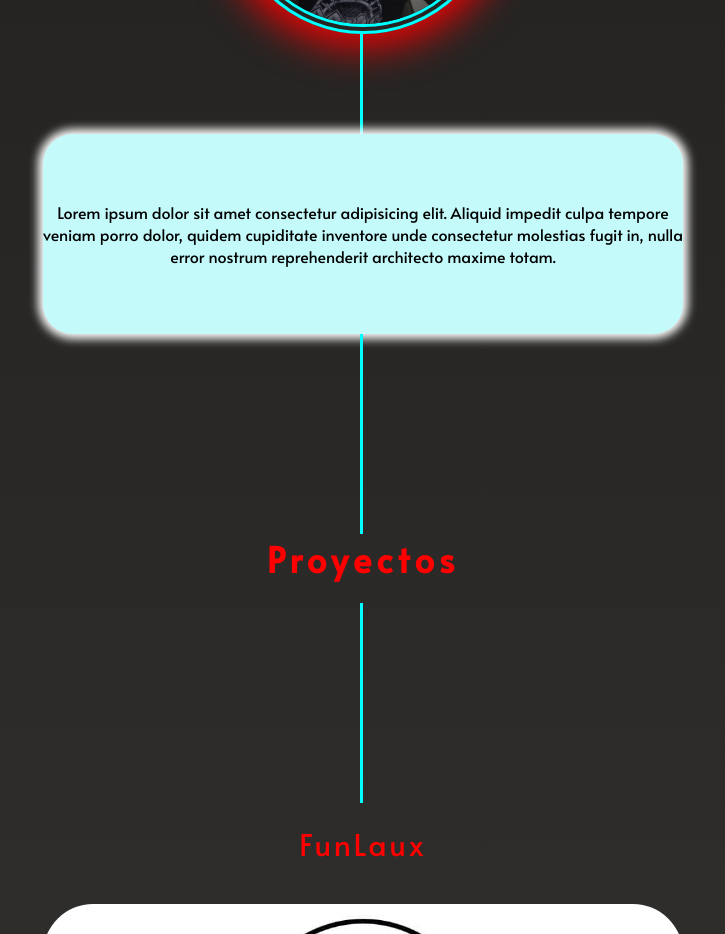
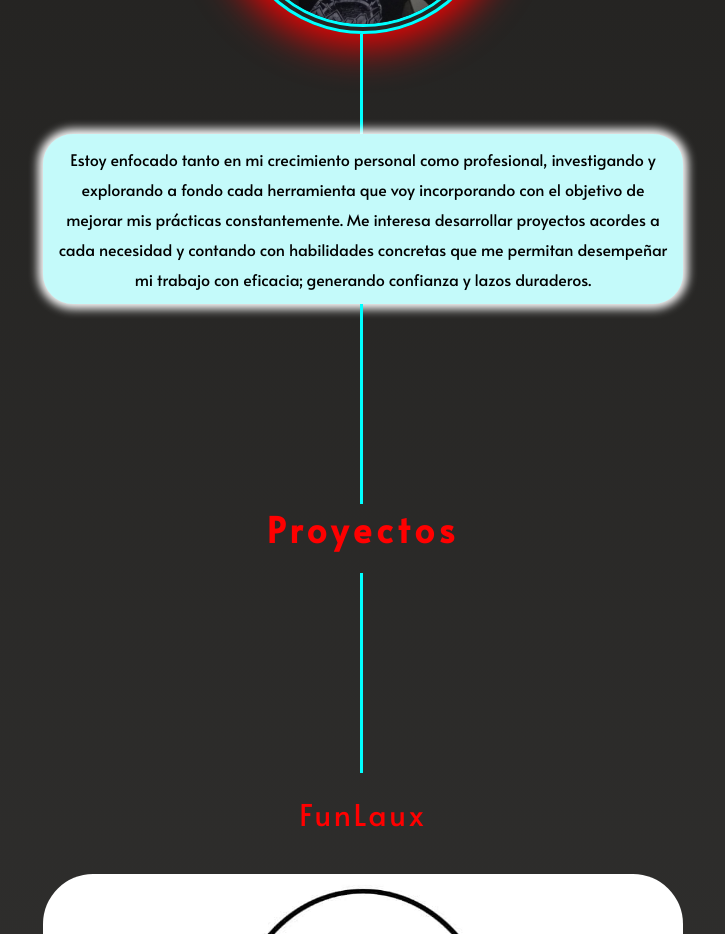
Before and after one commit to zigart/portfolio, a website: page index.html in a window 1280 px wide. Shown: the part 1480-2414 px from the top of the page, without its empty margins (277-1002 px from the left). Drawn offline with Linux system fonts and the light colour scheme.

Commit message:
Agregado de descripcion

```diff
--- a/assets/scss/style.scss
+++ b/assets/scss/style.scss
@@ -223,12 +223,15 @@
                 justify-content: center;
                 align-items: center;
                 width: 80%;
-                height: 200px;
                 border-radius: 30px;
                 font-family: 'Alata', sans-serif;
                 text-align: center;
                 background-color: rgb(196, 250, 250);
                 box-shadow: 0 0 10px 5px white;
+                p {
+                    padding: 10px;
+                    line-height: 30px;
+                }
             }
             .principal__proyecto {
                 display: flex;
--- a/index.html
+++ b/index.html
@@ -55,7 +55,9 @@
         <img class="principal__foto" src="assets/img/probando.jpg " alt="Foto de agustín">
         <svg width="6" height="100"><line x1="0 " y1=0 x2="0 " y2="100 " stroke-width="6 " stroke="aqua " /></svg>
         <div class="principal__descripcion">
-            <p>Lorem ipsum dolor sit amet consectetur adipisicing elit. Aliquid impedit culpa tempore veniam porro dolor, quidem cupiditate inventore unde consectetur molestias fugit in, nulla error nostrum reprehenderit architecto maxime totam.</p>
+            <p>Estoy enfocado tanto en mi crecimiento personal como profesional, investigando y explorando a fondo cada herramienta que voy incorporando con el objetivo de mejorar mis prácticas constantemente. Me interesa desarrollar proyectos acordes a
+                cada necesidad y contando con habilidades concretas que me permitan desempeñar mi trabajo con eficacia; generando confianza y lazos duraderos.
+            </p>
         </div>
         <svg width="6 " height="200 "><line x1="0 " y1=0 x2="0 " y2="200 " stroke-width="6 " stroke="aqua " /></svg>
         <h3 id="proyectos" class="principal__nombre"></h3>
```
Also changed, not shown: assets/css/style.css.
